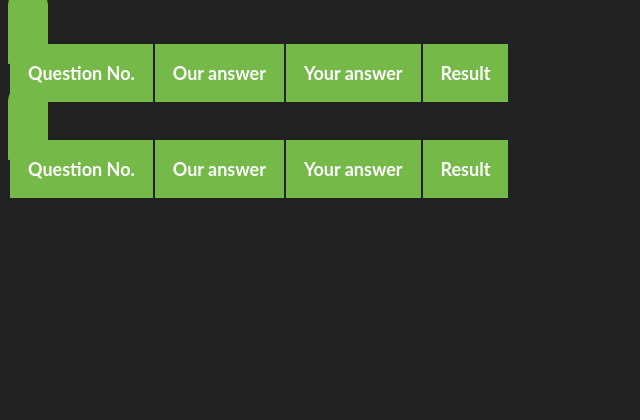
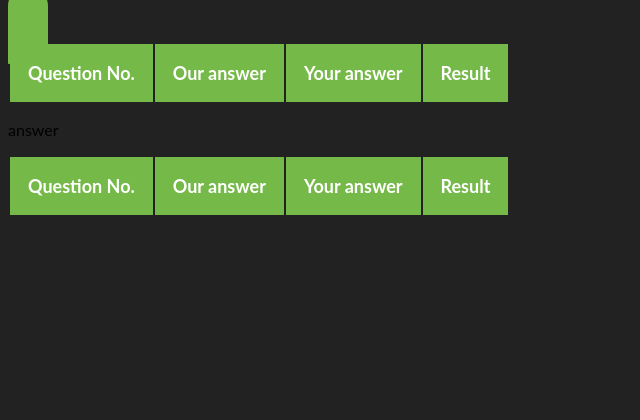
Before and after one commit to firchatn/how-much-you-know-me, a Django app: a page that uses meandhim/templates/meandhim/result.html in a window 1280 px wide. Shown: the top 420 px of the page, without its empty margins (0-640 px from the left). Run offline with Django 3.2, Linux system fonts and the light colour scheme; data comes from the database, SQL or seed files in the repository; lists and menus that the app fills with data are empty.

Commit message:
update tables

```diff
--- a/meandhim/templates/meandhim/result.html
+++ b/meandhim/templates/meandhim/result.html
@@ -35,15 +35,11 @@
                         </thead>
                         <tbody id="quizResult"></tbody>
                     </table>
-                </div>
-            </div>
-        </div>
 
-        <div class="row">
-            <div class="col-sm-8 col-sm-offset-2">
-                <div id="result-of-question" class="pulse animated" >
-                    <span id="totalCorrect" class="pull-right"></span>
-                    <table class="table table-hover table-responsive" >
+
+<p> answer   </p>
+
+      <table class="table table-hover table-responsive">
                         <thead>
                             <tr>
                                 <th>Question No.</th>
@@ -62,11 +58,17 @@
                         </thead>
                         <tbody id="quizResult"></tbody>
                     </table>
+
+
+
+
+
                 </div>
             </div>
         </div>
 
 
+
     </div>
 </body>
 </html>
```
